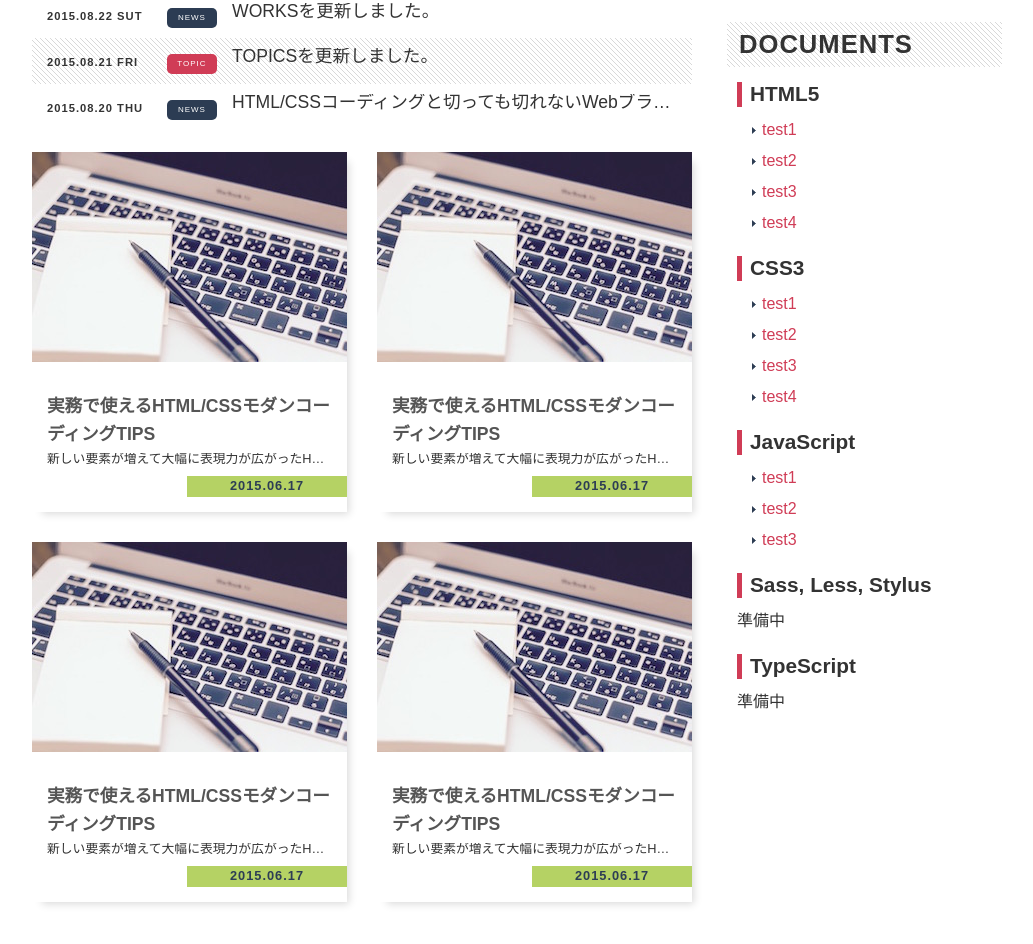
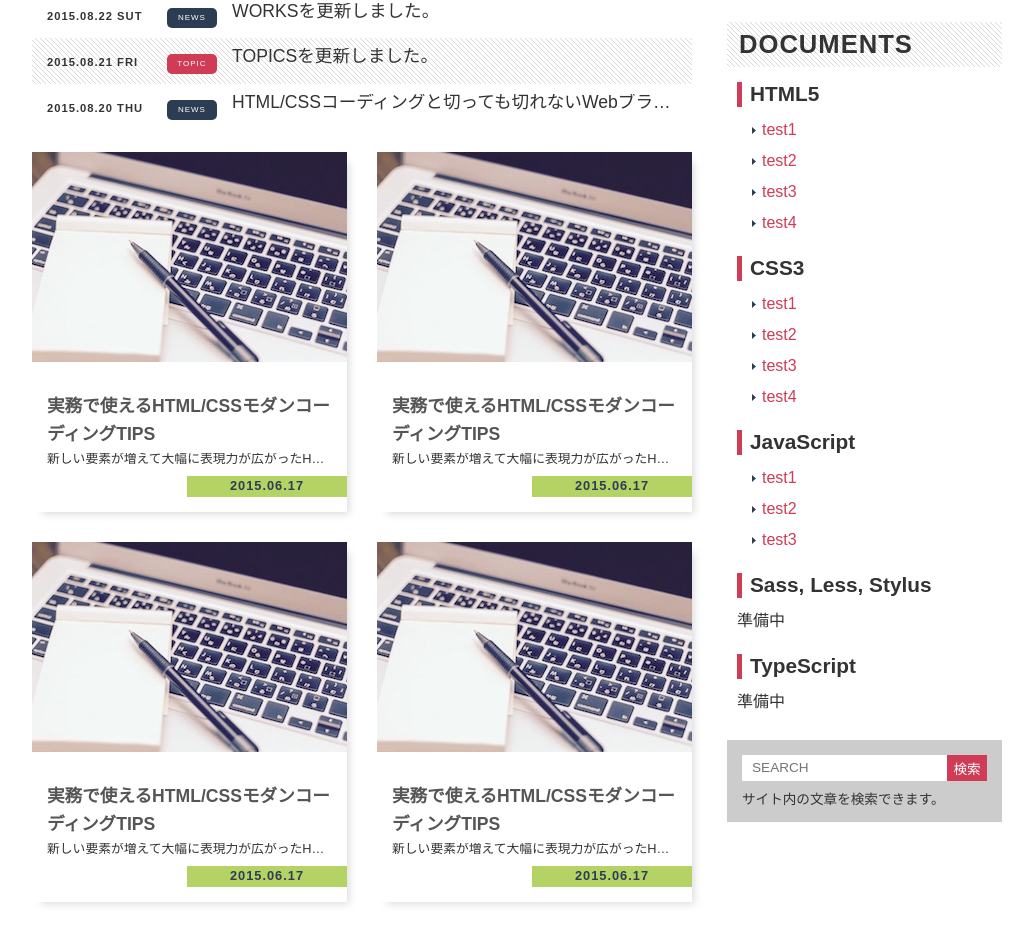
Before and after one commit to JunichiroKohari/standard-layout, a plain HTML site: page index.html in a window 1280 px wide. Shown: the part 643-1587 px from the top of the page, without its empty margins (123-1156 px from the left). Drawn offline with Linux system fonts and the light colour scheme.

Commit message:
検索エリア　表示　サイドバー実装完

```diff
--- a/css/style.css
+++ b/css/style.css
@@ -358,6 +358,33 @@ a:link, a:visited, a:hover, a:active {
     text-decoration: underline;
 }
 
+/* ▼ SEARCH ▼ */
+.search-box {
+    padding: 15px;
+    background-color: #ccc;
+    font-size: 0;
+}
+.search-box > * {
+    font-size: 0.85rem;
+}
+.search-box .search-input {
+    width: 205px;
+    height: 26px;
+    padding: 0 10px;
+    border: none;
+}
+.search-box .search-button {
+    width: 40px;
+    height: 26px;
+    border: none;
+    background-color: #d03c56;
+    color: #fff;
+    cursor: pointer;
+}
+.search-box .text {
+    margin-top: 12px;
+}
+
 
 /* ---------- sidemenu ---------- */
 .footer {
--- a/index.html
+++ b/index.html
@@ -190,6 +190,12 @@
                     <p>準備中</p>
                 </li>
             </ul>
+            <h2 class="hidden">SEARCH</h2>
+            <form class="search-box">
+                <input type="text" class="search-input" name="search" placeholder="SEARCH">
+                <input type="button" class="search-button" value="検索">
+                <p class="text">サイト内の文章を検索できます。</p>
+            </form>
         </div>
     </div>
     <footer class="footer">
```
